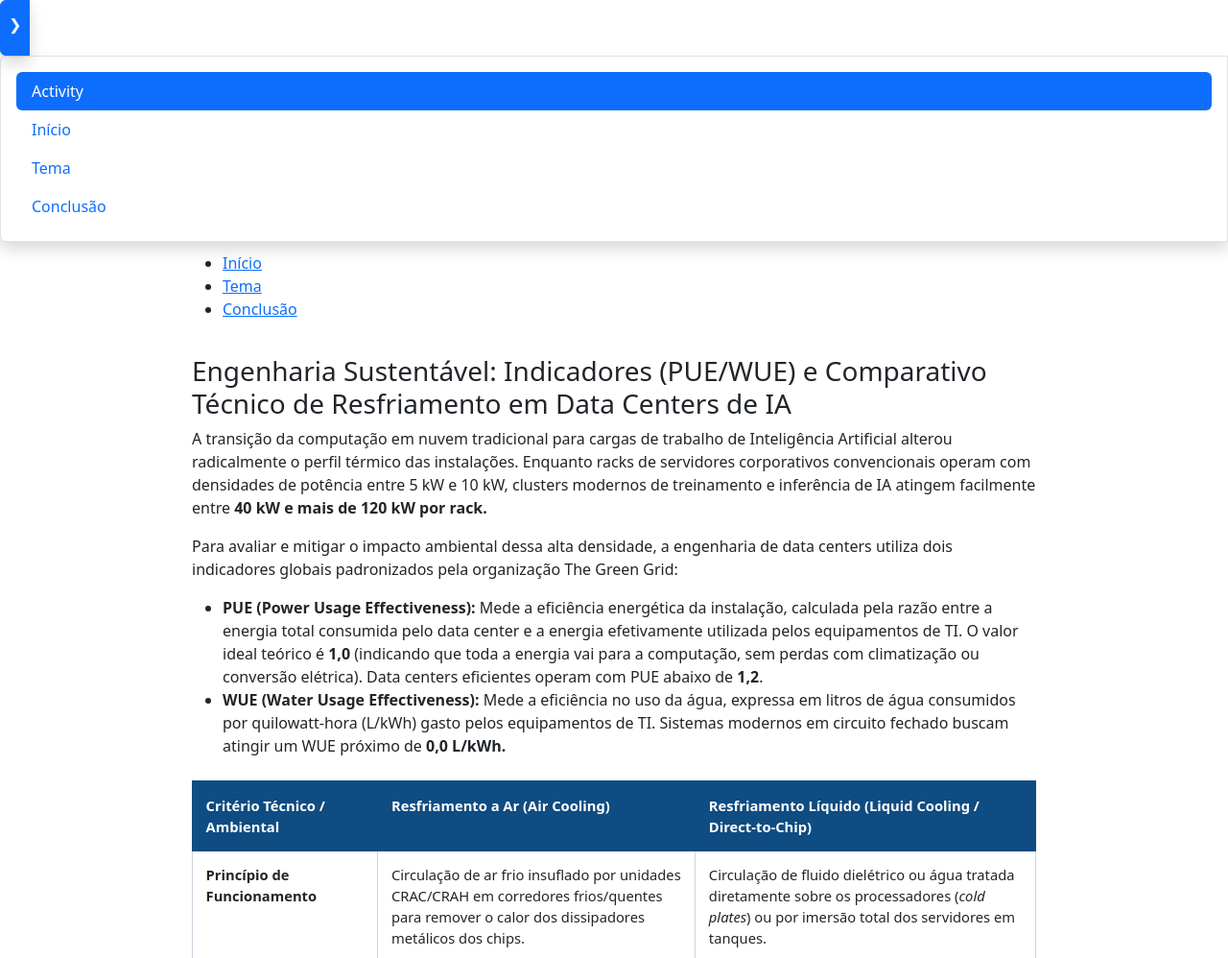
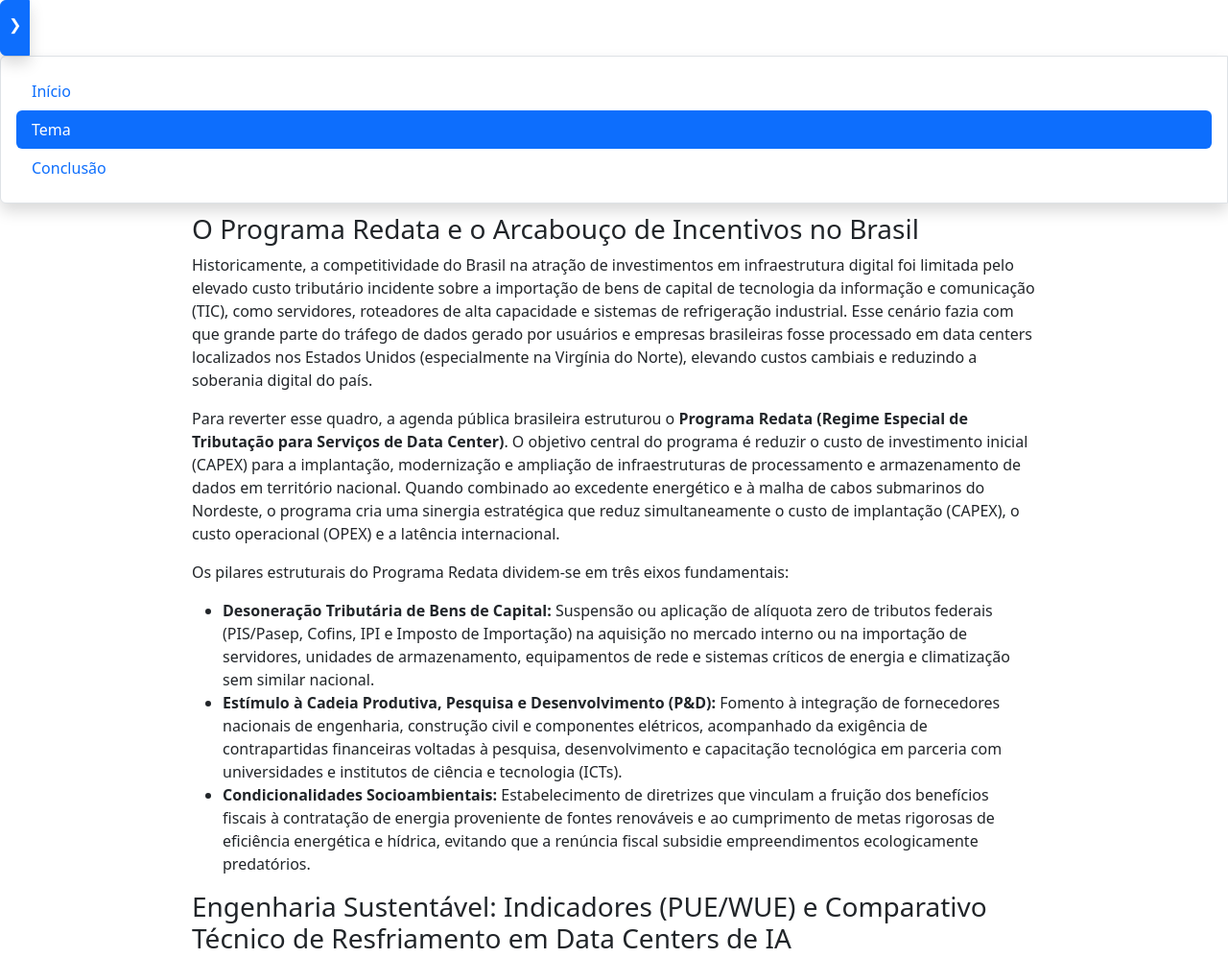
Before and after one commit to arthur-benevides/Trabalho-PL1-Bimestre-4, a plain HTML site: page tema.html in a window 1280 px wide. Shown: the top 998 px of the page at 96% size. Drawn offline with nearby package versions, Linux system fonts and the light colour scheme.

Commit message:
commit 3

```diff
--- a/tema.html
+++ b/tema.html
@@ -19,6 +19,7 @@
 <body>
   <header>
 
+    <!--Barra de Navegação lateral-->
     <div>
         <button class = "btn btn-primary shadow rounded-start rounded-0 py-3 px-2 btn-toggle-nav"
         type="button"
@@ -29,18 +30,16 @@
         tittle="Abrir/Fechar Menu">
         <span class="seta">&#10094;</span>
         </button>
+
         <div class="collapse collapse-horizontal show" id="menuLateralInterativo">
             <div class="bg-white p-3 rounded-start border shadow"
                  style="max-height: 350px;">
                 <ul class="nav nav-pills nav-pills-vertical flex-column">
                     <li class="nav-item">
-                        <a class="nav-link active" aria-current="page" href="#">Activity</a>
-                    </li>
-                    <li class="nav-item">
                         <a class="nav-link" href="index.html">Início</a>
                     </li>
                     <li class="nav-item">
-                        <a class="nav-link" href="tema.html">Tema</a>
+                        <a class="nav-link active" aria-current="page" href="tema.html">Tema</a>
                     </li>
                     <li class="nav-item">
                         <a class="nav-link" href="conclusao.html">Conclusão</a>
@@ -49,24 +48,45 @@
             </div>
         </div>
     </div>
-
-
-
-
-        <div class="container">
-            <nav>
-                <ul>
-                    <li><a href="index.html" target="_self">Início</a></li>
-                    <li><a href="tema.html" target="_self">Tema</a></li>
-                    <li><a href="conclusao.html" target="_self">Conclusão</a></li>
-                </ul>
-            </nav>
-        </div>
   </header>
 
   <main>
 
     <div class="container">
+        <section class="topico3">
+            <h3> O Programa Redata e o Arcabouço de Incentivos no Brasil </h3>
+            <p>Historicamente, a competitividade do Brasil na atração de investimentos em infraestrutura
+              digital foi limitada pelo elevado custo tributário incidente sobre a importação de bens de
+              capital de tecnologia da informação e comunicação (TIC), como servidores, roteadores de alta
+              capacidade e sistemas de refrigeração industrial. Esse cenário fazia com que grande parte do
+              tráfego de dados gerado por usuários e empresas brasileiras fosse processado em data centers
+              localizados nos Estados Unidos (especialmente na Virgínia do Norte), elevando custos cambiais
+              e reduzindo a soberania digital do país.</p>
+              <p>Para reverter esse quadro, a agenda pública brasileira estruturou o <strong> Programa Redata (Regime
+              Especial de Tributação para Serviços de Data Center)</strong>. O objetivo central do programa é reduzir
+              o custo de investimento inicial (CAPEX) para a implantação, modernização e ampliação de
+              infraestruturas de processamento e armazenamento de dados em território nacional. Quando
+              combinado ao excedente energético e à malha de cabos submarinos do Nordeste, o programa
+              cria uma sinergia estratégica que reduz simultaneamente o custo de implantação (CAPEX), o
+              custo operacional (OPEX) e a latência internacional.</p>
+              <p>Os pilares estruturais do Programa Redata dividem-se em três eixos fundamentais: </p>
+
+            <ul>
+                <li><strong>Desoneração Tributária de Bens de Capital:</strong> Suspensão ou aplicação de alíquota  zero
+                    de tributos federais (PIS/Pasep, Cofins, IPI e Imposto de Importação) na aquisição no
+                    mercado interno ou na importação de servidores, unidades de armazenamento,
+                    equipamentos de rede e sistemas críticos de energia e climatização sem similar
+                    nacional. </li>
+                <li><strong>Estímulo à Cadeia Produtiva, Pesquisa e Desenvolvimento (P&D):</strong> Fomento à
+                    integração de fornecedores nacionais de engenharia, construção civil e componentes
+                    elétricos, acompanhado da exigência de contrapartidas financeiras voltadas à pesquisa,
+                    desenvolvimento e capacitação tecnológica em parceria com universidades e institutos
+                    de ciência e tecnologia (ICTs). </li>
+                <li><strong>Condicionalidades Socioambientais:</strong> Estabelecimento de diretrizes que vinculam a
+                    fruição dos benefícios fiscais à contratação de energia proveniente de fontes
+                    renováveis e ao cumprimento de metas rigorosas de eficiência energética e hídrica,
+                    evitando que a renúncia fiscal subsidie empreendimentos ecologicamente predatórios. </li>
+            </ul>
             <section class="topico5">
                 <h3>Engenharia Sustentável: Indicadores (PUE/WUE) e Comparativo Técnico de Resfriamento em Data Centers de IA</h3>
                 <p>A transição da computação em nuvem tradicional para cargas de trabalho de Inteligência Artificial alterou radicalmente o perfil térmico das instalações. Enquanto racks de servidores corporativos convencionais operam com densidades de potência entre 5 kW e 10 kW, clusters modernos de treinamento e inferência de IA atingem facilmente entre <b>40 kW e mais de 120 kW por rack.</b></p>
@@ -124,40 +144,30 @@
                   </table>
                 </div>
             </section>
-
         <h3>Consulta Rápida e Simulador (PUE / WUE)</h3>
-
         <div>
             <label for="campo-busca-metrica">Buscar métrica ou sistema:</label>
             <input type="text" id="campo-busca-metrica" placeholder="Ex: PUE, WUE, líquido, ar...">
             <button type="button" id="btn-buscar-exato">Buscar exato (.find)</button>
         <div id="resultado-busca"></div>
           </div>
-
         <div>
             <h4>Simulador de Potência Total</h4>
             <label for="kw-ti">Potência de TI (kW):</label>
             <input type="number" id="kw-ti" value="100">
-
             <label for="valor-pue">PUE (padrão 1.2):</label>
             <input type="number" id="valor-pue" step="0.05" placeholder="1.2">
-
             <button type="button" id="btn-calcular-pue">Calcular</button>
         <div id="resultado-pue"></div>
           </div>
-
         <div>
             <h4>Resumo dos Critérios</h4>
             <ul id="lista-criterios-js"></ul>
         </div>
-
         <div>
             <button type="button" id="btn-toggle-menu">Abrir/Fechar Menu</button>
             <button type="button" id="btn-toggle-resumo">Mostrar/Esconder Resumo</button>
         </div>
-
-
-
             <p>Embora o resfriamento líquido represente um avanço decisivo na eficiência energética e na contenção do desperdício hídrico, sua adoção em larga escala no Brasil ainda enfrenta barreiras relacionadas ao custo inicial de capital — problema que políticas como o Programa Redata buscam mitigar — e à necessidade de adaptação estrutural de plantas antigas (legacy data centers).</p>
 
     </div>
```
Also changed, not shown: conclusao.html (+33 -13 lines), index.html (+28 -6 lines). Lines whose indentation alone changed are shown as unchanged.
